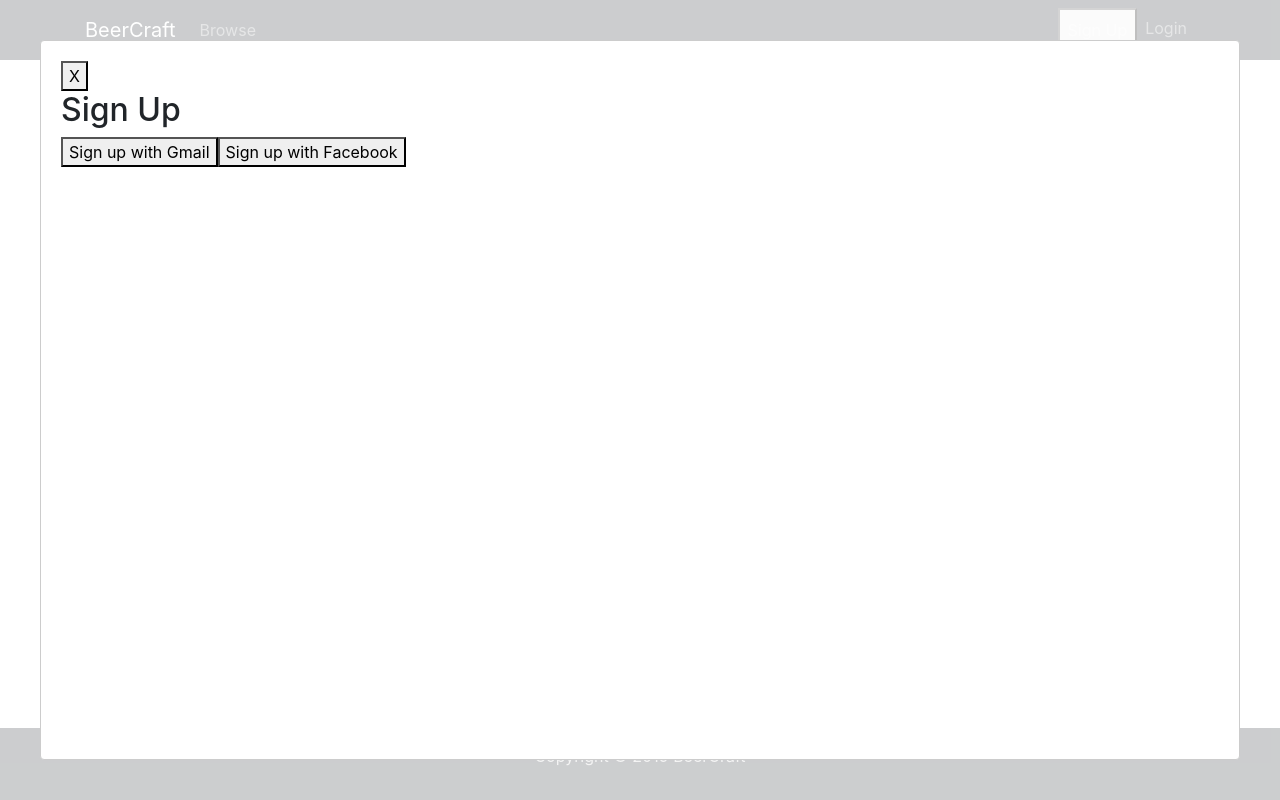
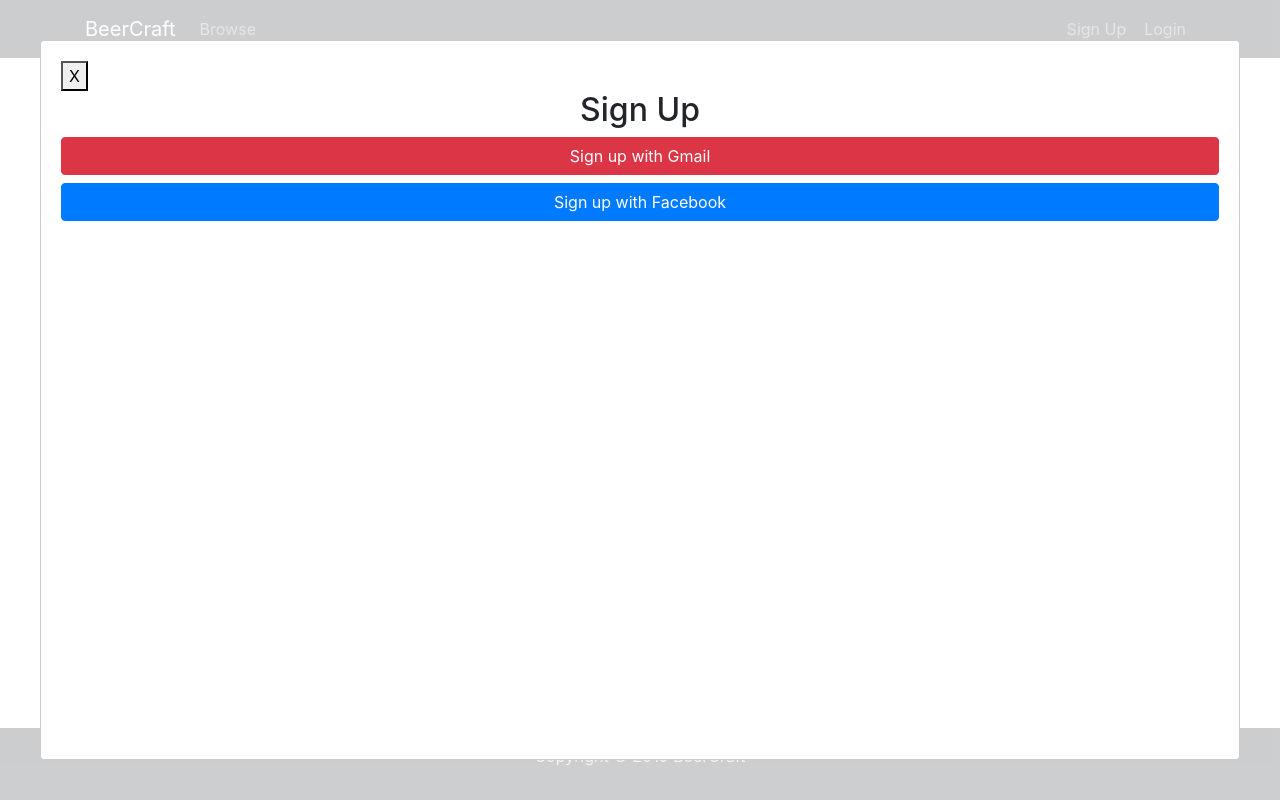
Before and after one commit to chingu-voyage7/Bears-Team-01, a React (Create React App) app in the folder client/: page /login in a window 1280 px wide. Both pictures are taken after a click on the button "Sign Up". Built offline with nearby package versions, Linux system fonts and the light colour scheme.

Commit message:
updated styling and added onrequestclose

```diff
--- a/client/src/components/layout/Navbar.js
+++ b/client/src/components/layout/Navbar.js
@@ -32,10 +32,10 @@ class Navbar extends Component {
 
               <ul className="navbar-nav ml-auto">
                 <li className="nav-item">
-                  <button onClick={this.handleToggleModal} className="nav-link">Sign Up</button>
+                  <button onClick={this.handleToggleModal} className="btn btn-link nav-link">Sign Up</button>
                 </li>
                 <li className="nav-item">
-                  <Link className="nav-link" to="/login">Login</Link>
+                  <button className="btn btn-link nav-link" to="/login">Login</button>
                 </li>
               </ul>
             </div>
--- a/client/src/components/layout/RegisterModal.js
+++ b/client/src/components/layout/RegisterModal.js
@@ -3,16 +3,19 @@ import Modal from 'react-modal';
 
 const RegisterModal = (props) => (
   <div>
+    <div className="container">
       <Modal
         isOpen={props.isOpen}
+        onRequestClose={props.handleRequestClose}
         contentLabel="Register"
         ariaHideApp={false}
       >
       <button onClick={props.handleRequestClose}>X</button>
-      <h2>Sign Up</h2>
-      <button>Sign up with Gmail</button>
-      <button>Sign up with Facebook</button>
+        <h2 className="display-5 text-center">Sign Up</h2>
+        <button className="btn btn-danger btn-block">Sign up with Gmail</button>
+        <button className="btn btn-primary btn-block">Sign up with Facebook</button>
       </Modal>
+    </div>
   </div>
 )
 
```
Lines whose indentation alone changed are shown as unchanged.
